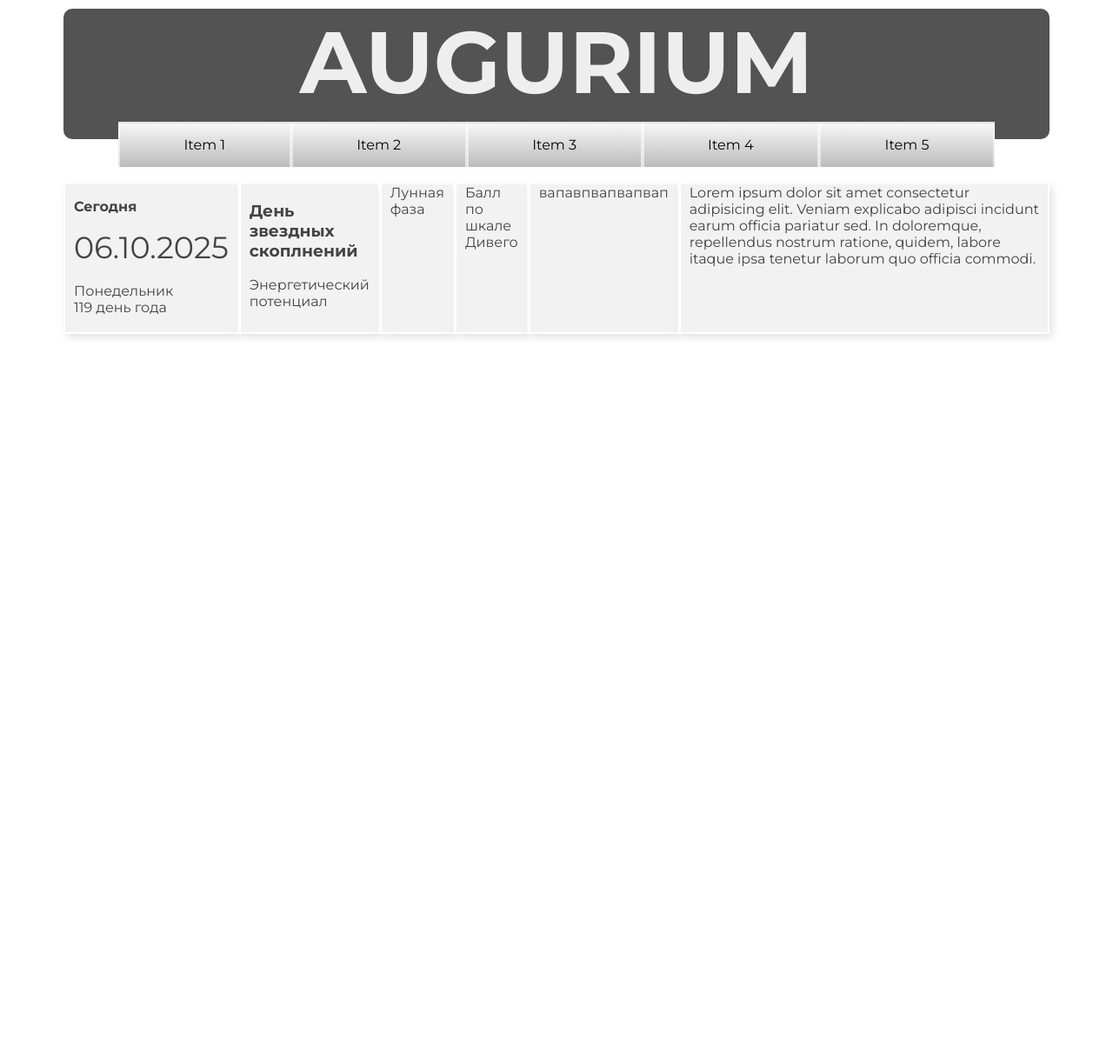
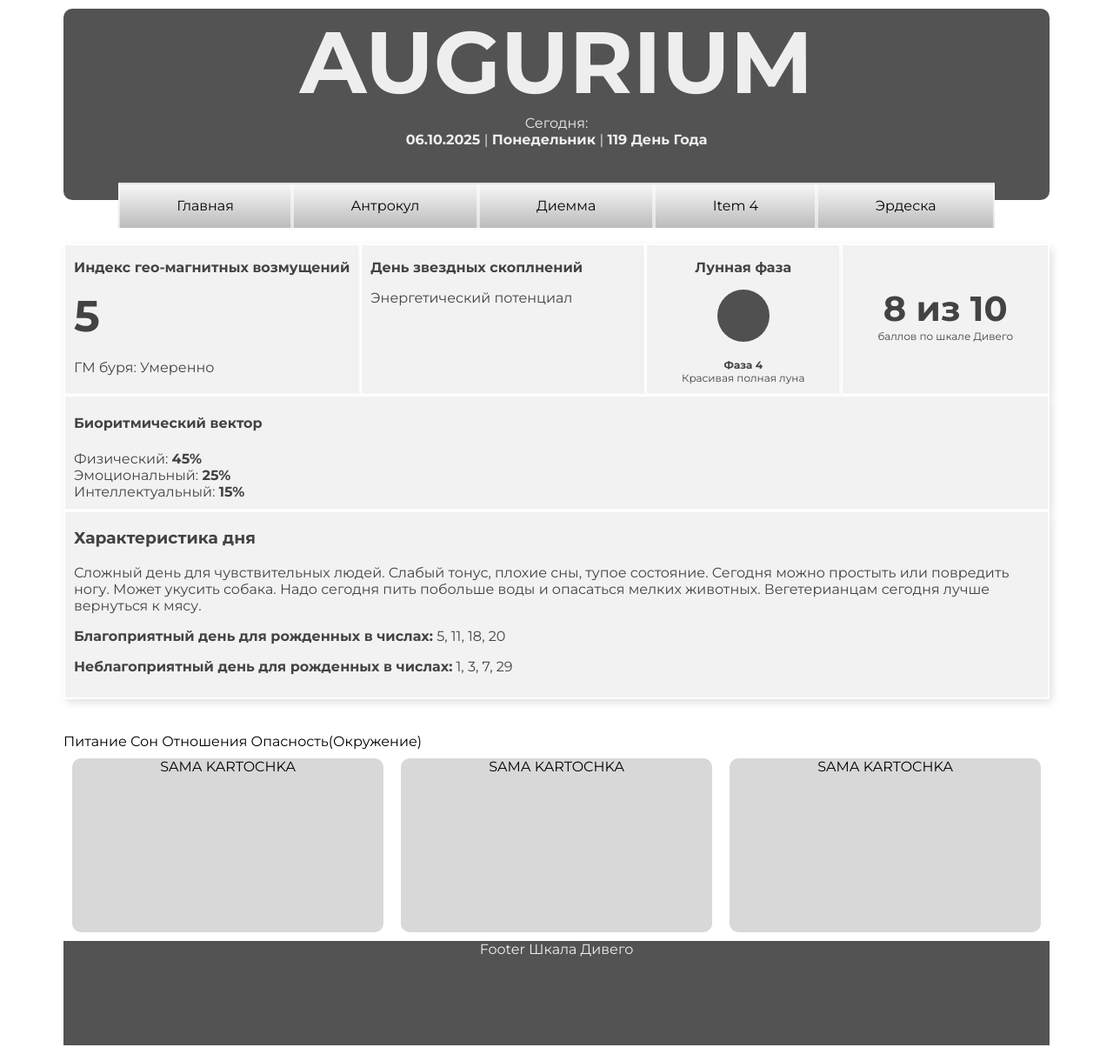
Before and after one commit to Volk-Ingenior/astrobux, a PHP site: page / in a window 1280 px wide. Shown: the whole page at 87% size. Before the commit the page ends 389 px from the top, so only its background shows below. Run offline with PHP 8.4, Linux system fonts and the light colour scheme.

Commit message:
17-11_design_struct

```diff
--- a/index.php
+++ b/index.php
@@ -12,63 +12,115 @@
     <title>Предсказатель</title>
 </head>
 
+<body>
+    <div class="header">
+        <div class="slogan">augurium</div>
+        <div class="date_t">Сегодня: </div>
+        <div class="small_slogan"><b> <?php   echo date("d.m.Y");  ?> </b> | <b> Понедельник </b> | <b>119 День Года</b>
+        </div>
 
-<body>
-    <div class="header">augurium</div>
+    </div>
 
     <!--   MENU  START  -->
     <div class="menu">
+
         <a href="http://#">
-            <div class="navi">Item 1</div>
+            <div class="navi">Главная</div>
+        </a>
+        <a href="antorpom.php">
+            <div class="navi">Антрокул</div>
         </a>
         <a href="http://#">
-            <div class="navi">Item 2</div>
+            <div class="navi">Диемма</div>
         </a>
-        <a href="http://#">
-            <div class="navi">Item 3</div>
-        </a>
+
         <a href="http://#">
             <div class="navi">Item 4</div>
         </a>
         <a href="http://#">
-            <div class="navi">Item 5</div>
+            <div class="navi">Эрдеска</div>
         </a>
 
 
     </div>
     <!--   MENU  END  -->
 
+    <!--   INFOGRAF TODAY  START -->
+
     <div class="todayinfogram">
         <div class="todayIs">
 
             <div class="today">
                 <div class="today-lbl">
-                    <p>Сегодня</p>
+                    <p>Индекс гео-магнитных возмущений</p>
                 </div>
-                <div class="tdate"> <?php   echo date("d.m.Y");  ?> </div>
+                <div class="tdate">
+                    5
+                </div>
             </div>
             <br>
-            <div class="about-date">Понедельник</div>
-            <div class="about-date">119 день года</div>
+
+            <div class="about-date">ГМ буря: Умеренно</div>
 
 
         </div>
-        <div class="todayIs">
-            <h3>День звездных скоплнений</h3>
+        <div class="todayIs onwidth">
+            <p><b>День звездных скоплнений</b></p>
             <p>Энергетический потенциал</p>
         </div>
-        <div class="todayIs">Лунная фаза</div>
 
-        <div class="todayIs">Балл по шкале Дивего</div>
+        <div class="todayIs central onwidth">
+            <p><b>Лунная фаза</b></p>
+            <div class="moon_phase"></div>
+            <br>
+            <div class="phase"><b>Фаза 4</b></div>
+            <div class="phase description">Красивая полная луна</div>
+        </div>
 
-        <div class="todayIs">вапавпвапвапвап</div>
-        <div class="todayIs">Lorem ipsum dolor sit amet consectetur adipisicing elit. Veniam explicabo adipisci incidunt
-            earum officia pariatur sed. In doloremque, repellendus nostrum ratione, quidem, labore itaque ipsa tenetur
-            laborum quo officia commodi.</div>
+        <div class="todayIs central  onwidth vrtcl">
+            <div>
+                <div class="dv_scores ">8 из 10</div>
+                <div class="dv_scores_descr">баллов по шкале Дивего</div>
+            </div>
+        </div>
+
+        <div class="todayIs onwidth">
+            <h4>Биоритмический вектор</h4>
+            <div class="phisic">Физический: <b>45%</b></div>
+            <div class="emotion">Эмоциональный: <b>25%</b></div>
+            <div class="intellect">Интеллектуальный: <b>15%</b></div>
+        </div>
+        <div class="todayIs onwidth">
+            <h3>Характеристика дня</h3>
+            <p>
+                Сложный день для чувствительных людей. Слабый тонус, плохие сны, тупое состояние.
+                Сегодня можно простыть или повредить ногу. Может укусить собака.
+                Надо сегодня пить побольше воды и опасаться мелких животных.
+                Вегетерианцам сегодня лучше вернуться к мясу.
+
+            </p>
+            <p><b>Благоприятный день для рожденных в числах:</b> 5, 11, 18, 20</p>
+            <p><b>Неблагоприятный день для рожденных в числах:</b> 1, 3, 7, 29</p>
+        </div>
+    </div>
+    <br>
+    <!--   INFOGRAF TODAY  END -->
+
+    <!-- SPECIAL ANNOT START -->
+    <div class="todayinfogram">
+        Питание
+        Сон
+        Отношения
+        Опасность(Окружение)
+
+
     </div>
 
 
-    <!--
+    <!--   SPECIAL ANNOT  END -->
+
+
+
     <div class="cards">
 
         <div class="cardbody">
@@ -91,7 +143,31 @@
 
     </div>
 
--->
+
+
+
+
+
+    <!-- START FOOTER -->
+    <footer>
+        <div class="footer">
+            Footer
+
+            Шкала Дивего
+
+        </div>
+
+    </footer>
+
+
+
+
+    <!-- END FOOTER -->
+
+
+
+
+
 
 
 
--- a/styles/styles.css
+++ b/styles/styles.css
@@ -4,21 +4,22 @@ body {
     background-color: white;
     font-family: "Montserrat", sans-serif;
     font-optical-sizing: auto;
-
-
 }
 
 .header {
     background-color: rgb(83, 83, 83);
-    height: 150px;
+    height: 220px;
     border-radius: 10px;
     color: rgb(238, 238, 238);
+    text-align: center;
+    margin-left: 5%;
+    margin-right: 5%;
+}
+
+.slogan {
     font-size: 100px;
     font-weight: bold;
-    text-align: center;
     text-transform: uppercase;
-    margin-left: 5%;
-    margin-right: 5%;
 }
 
 .menu {
@@ -72,10 +73,16 @@ body {
 .todayinfogram {
     margin-left: 5%;
     margin-right: 5%;
+    margin-top: 20px;
     display: flex;
-    flex-basis: 33%;
+    flex-wrap: wrap;
+    flex-direction: row;
+    /*f
     flex-basis: auto;
+    justify-content: flex-start;
+    *flex-basis: 33%;  */
 }
+
 
 .cards a {
     text-decoration: none;
@@ -128,10 +135,7 @@ input[type="number"] {
     border-radius: 5px;
 }
 
-.todayinfogram {
-    margin-top: 20px;
-    background-color: rgb(247, 247, 247);
-}
+
 
 .todayIs {
     border: 2px solid rgb(255, 255, 255);
@@ -148,5 +152,56 @@ input[type="number"] {
 }
 
 .tdate {
-    font-size: 35px;
+    font-size: 50px;
+    font-weight: bold;
 }
+
+.moon_phase {
+    background-color: rgb(80, 80, 80);
+    width: 60px;
+    height: 60px;
+    margin-left: auto;
+    margin-right: auto;
+    border-radius: 50%;
+    text-align: center;
+}
+
+.central {
+    text-align: center;
+}
+
+.phase {
+    font-size: 12px;
+}
+
+.dv_scores {
+    font-size: 40px;
+    font-weight: bold;
+}
+
+.vrtcl {
+    display: flex;
+    justify-content: center;
+    align-items: center;
+
+}
+
+
+.dv_scores_descr {
+    font-size: 12px;
+}
+
+.onwidth {
+    flex-grow: 1;
+}
+
+.footer {
+    background-color: rgb(83, 83, 83);
+    height: 120px;
+    color: rgb(238, 238, 238);
+    text-align: center;
+    margin-left: 5%;
+    margin-right: 5%;
+}
+
+footer {}
```
